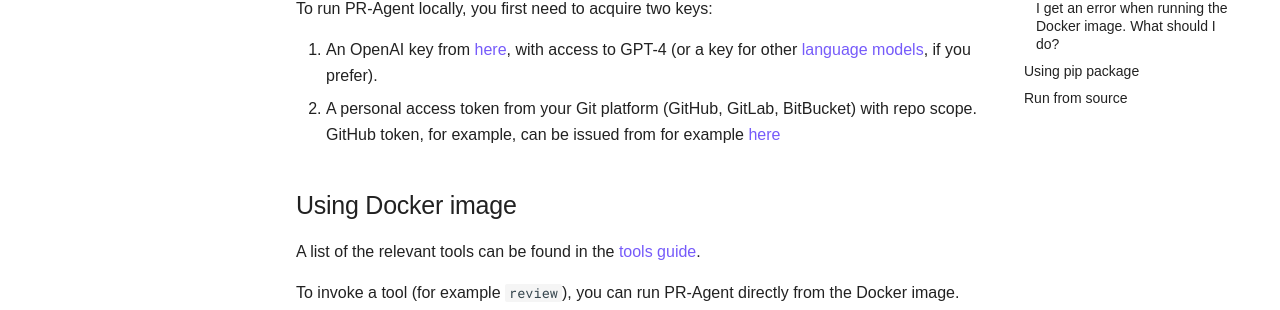
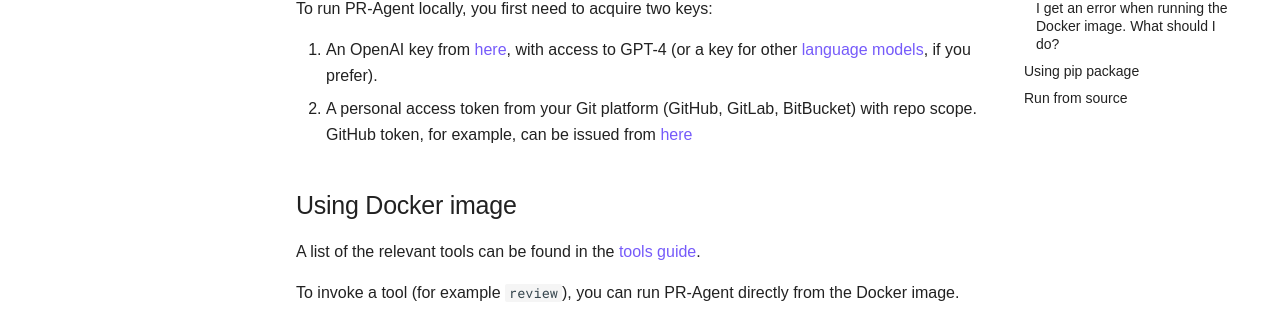
Before and after one commit to Codium-ai/pr-agent, an MkDocs documentation site: the page built from docs/docs/installation/locally.md, in a window 1280 px wide and 900 px high. Shown: the part 232-542 px from the top of the window. Built offline with MkDocs 1.6.1 and Material for MkDocs 9.7.7, drawn with Linux system fonts in a browser that asks for light colours; comment, search, counter and statistics services are not loaded.

Commit message:
docs: fix wording in local installation guide

```diff
--- a/docs/docs/installation/locally.md
+++ b/docs/docs/installation/locally.md
@@ -1,7 +1,7 @@
 To run PR-Agent locally, you first need to acquire two keys:
 
 1. An OpenAI key from [here](https://platform.openai.com/api-keys){:target="_blank"}, with access to GPT-4 (or a key for other [language models](https://qodo-merge-docs.qodo.ai/usage-guide/changing_a_model/), if you prefer).
-2. A personal access token from your Git platform (GitHub, GitLab, BitBucket) with repo scope. GitHub token, for example, can be issued from for example [here](https://github.com/settings/tokens){:target="_blank"}
+2. A personal access token from your Git platform (GitHub, GitLab, BitBucket) with repo scope. GitHub token, for example, can be issued from [here](https://github.com/settings/tokens){:target="_blank"}
 
 
 ## Using Docker image
```
